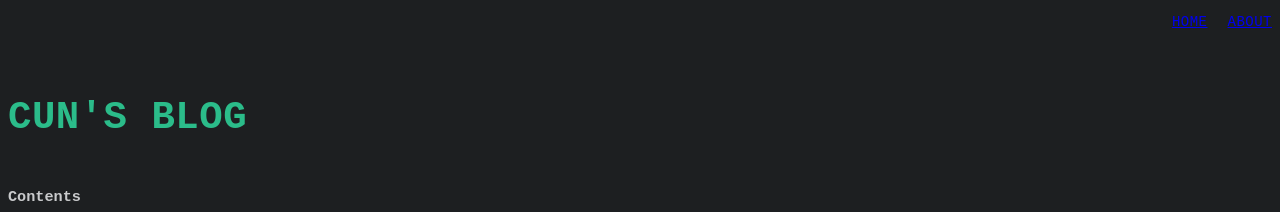
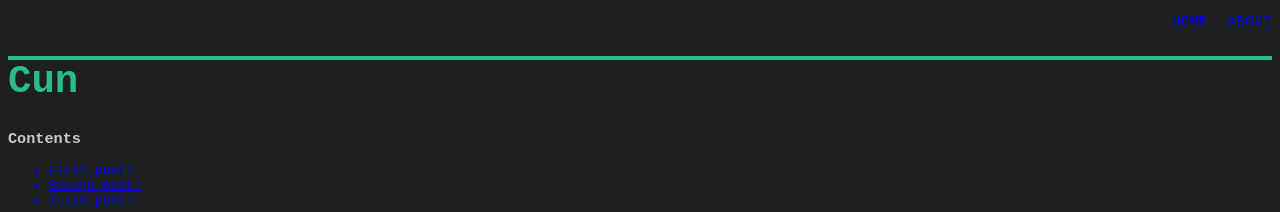
Before and after one commit to tiagocun/tiagocun.github.io, a plain HTML site: page index.html in a window 1280 px wide. Shown: the top 212 px of the page. Drawn offline with Linux system fonts and the light colour scheme.

Commit message:
changes to nav and top

```diff
--- a/assets/stylesheets/main.css
+++ b/assets/stylesheets/main.css
@@ -1,9 +1,3 @@
- /*
-  ========================================
-  Grid
-  ========================================
- */
-
 *,
 *:before,
 *:after {
@@ -19,12 +13,6 @@
   width: 960px;
 }
 
- /*
-  ========================================
-  Typography
-  ========================================
-*/
-
 body {
  background-color: #1d1f21;
  color: #c9cacc;
@@ -35,12 +23,6 @@ h1 {
  color: #2bbc8a;
  font-size: 3em;
  border-top: 4px solid
-  float: left;
-  letter-spacing: .5px;
-  line-height: 44px;
-  padding: 40px 0 22px 0;
-  text-transform: uppercase;
-}
 }
 
 h2 {
--- a/index.html
+++ b/index.html
@@ -10,12 +10,12 @@
         <nav class="nav primary-nav">
             <ul>
               <li><a href="index.html">Home</a></li><!--
-            --><li><a href="speakers.html">About</a></li>
+            --><li><a href="about.html">About</a></li>
             </ul>
           </nav>
 
 
-        <h1>Cun's blog</h1>
+        <h1>Cun</h1>
 
         <h3>Contents</h3>
         <ul>
```
Lines whose indentation alone changed are shown as unchanged.
